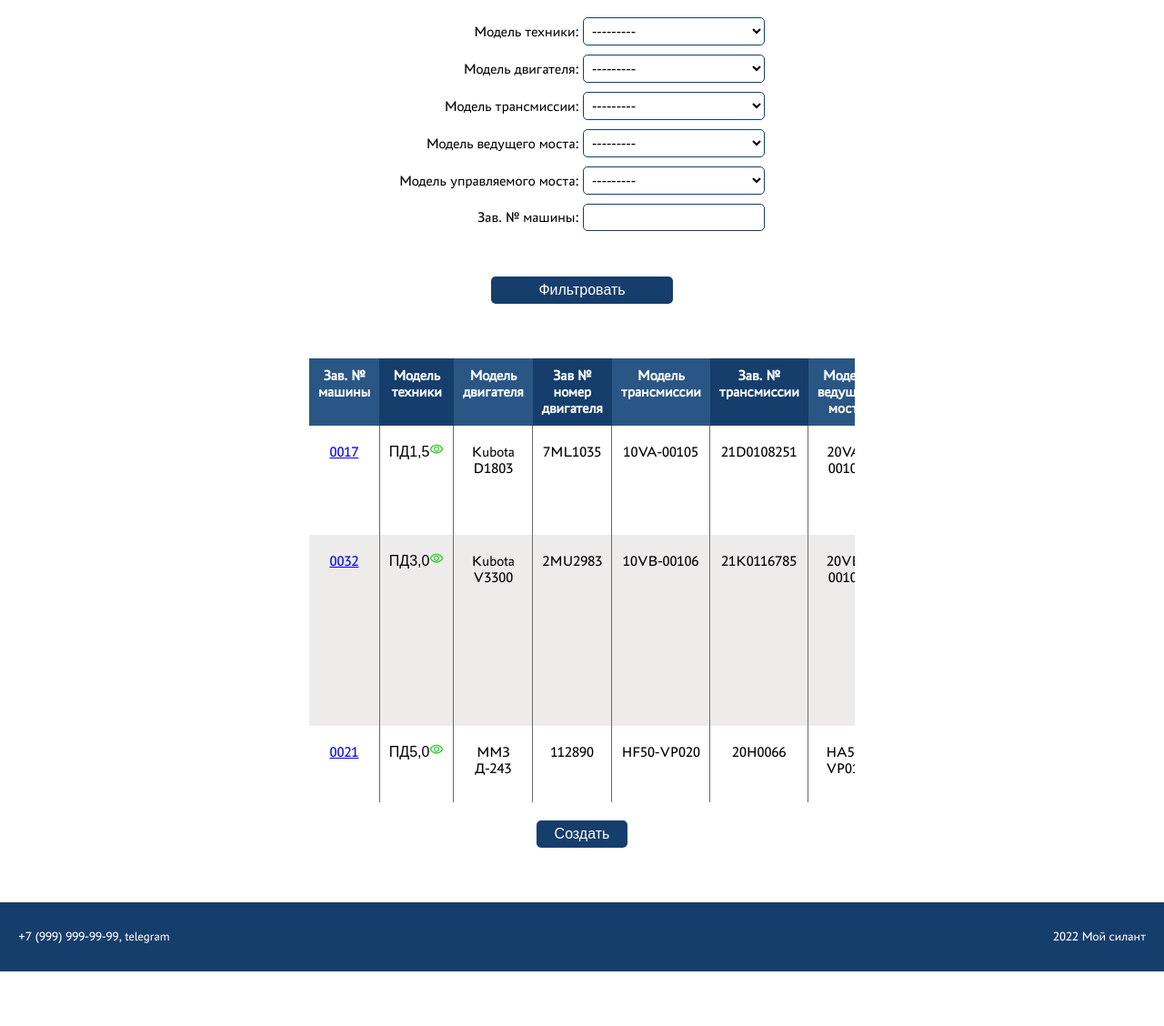
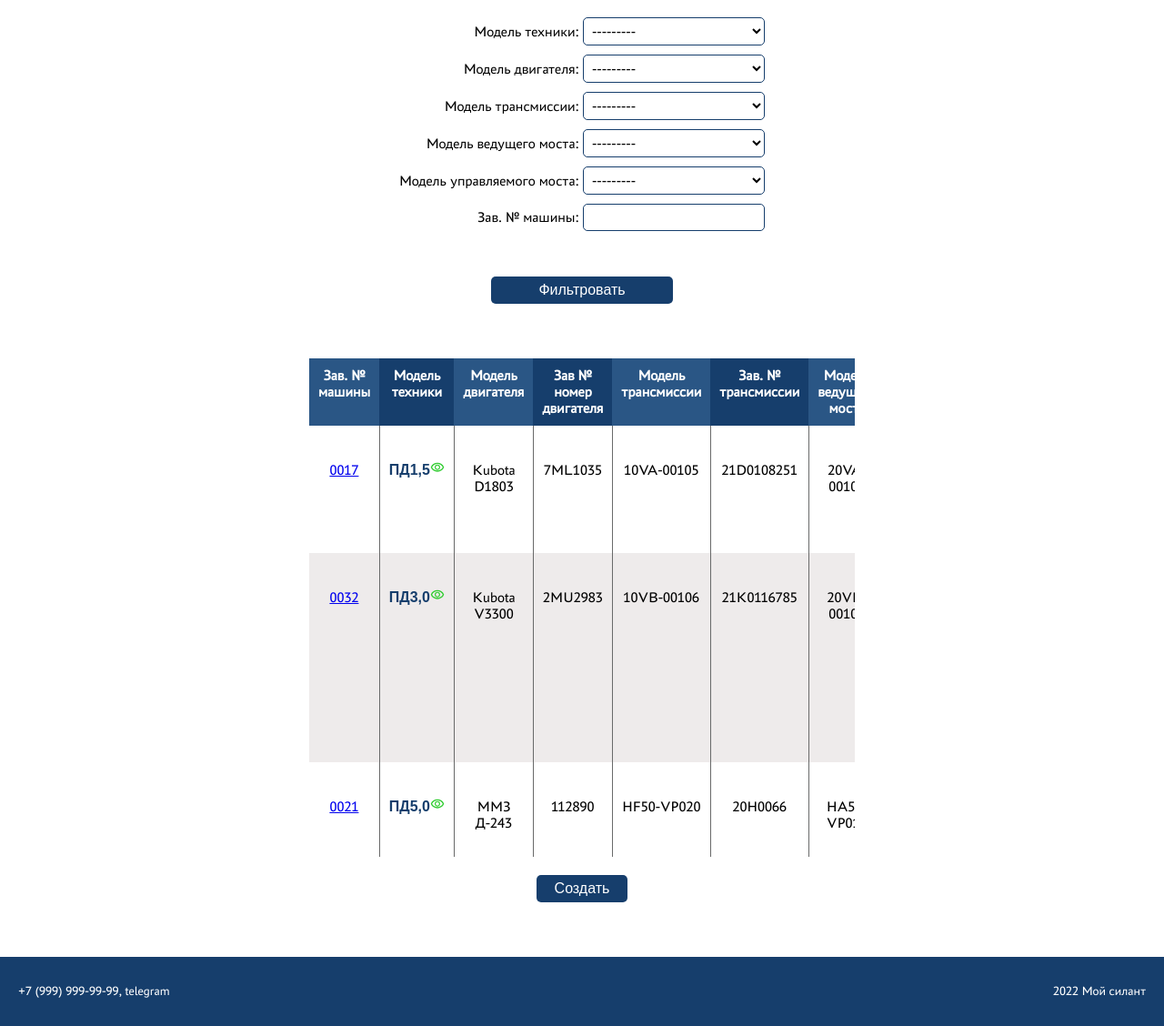
Before and after one commit to FirstEncounter3/SILANT, a Django app: page /machines/ in a window 1280 px wide. Shown: the part 424-1552 px from the top of the page at 91% size. Before the commit the page ends 1492 px from the top, so only its background shows below. Run offline with Django 5.2, Linux system fonts and the light colour scheme; a user stored in the database is signed in; data comes from the database, SQL or seed files in the repository.

Commit message:
small fixes

```diff
--- a/silant_web/templates/machine/machine_list.html
+++ b/silant_web/templates/machine/machine_list.html
@@ -45,7 +45,7 @@
                             <button class="summary-button"
                                 data-equipment-id="{{ machine.model_of_equipment.id }}"
                                 title="Просмотреть информацию">
-                                    {{ machine.model_of_equipment }}
+                                    <span class="back-href bold">{{ machine.model_of_equipment }}</span>
                                     <img src="{% static 'img/eye.svg' %}" alt="Просмотреть" width="16" height="16">
                             </button>
                         </td>
```
